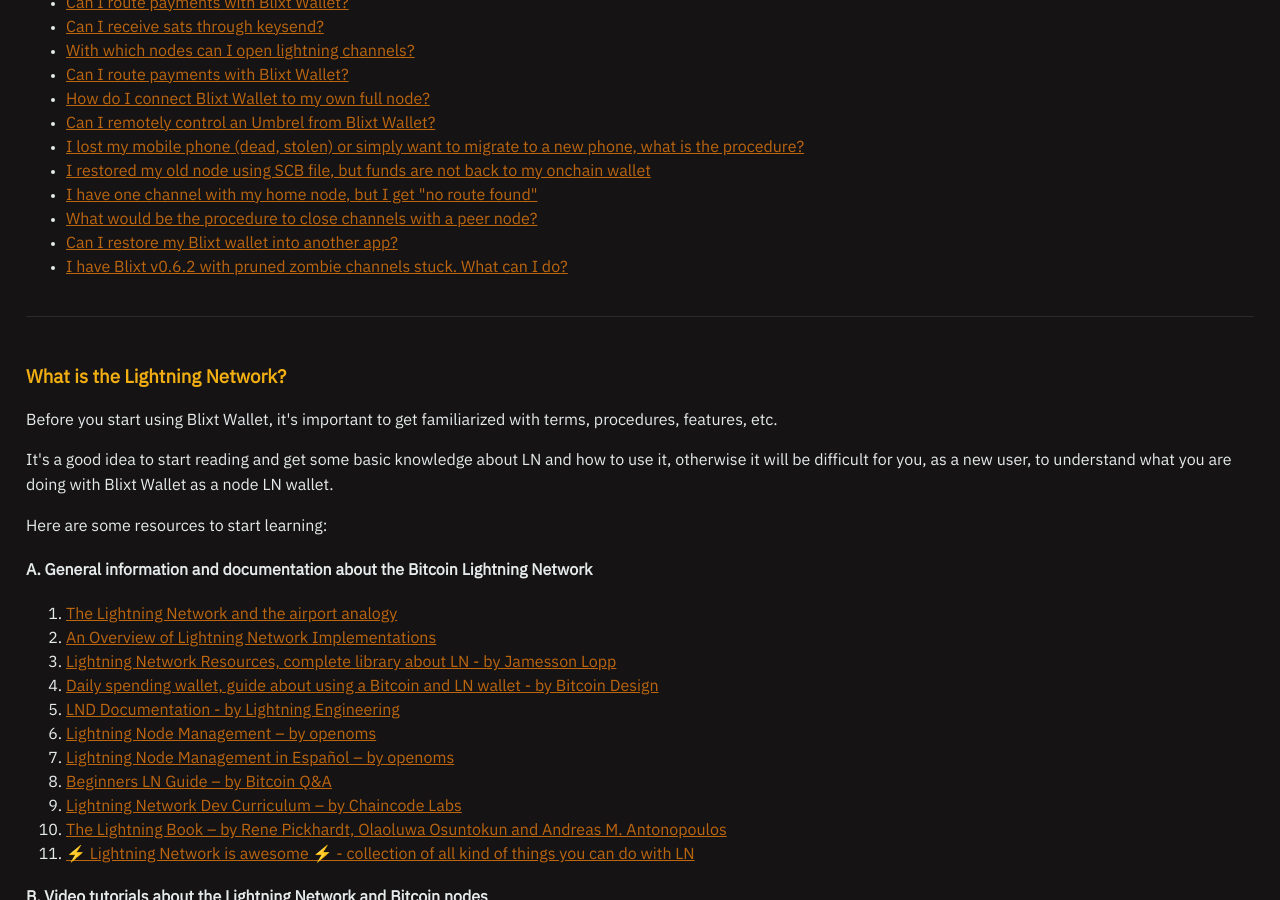
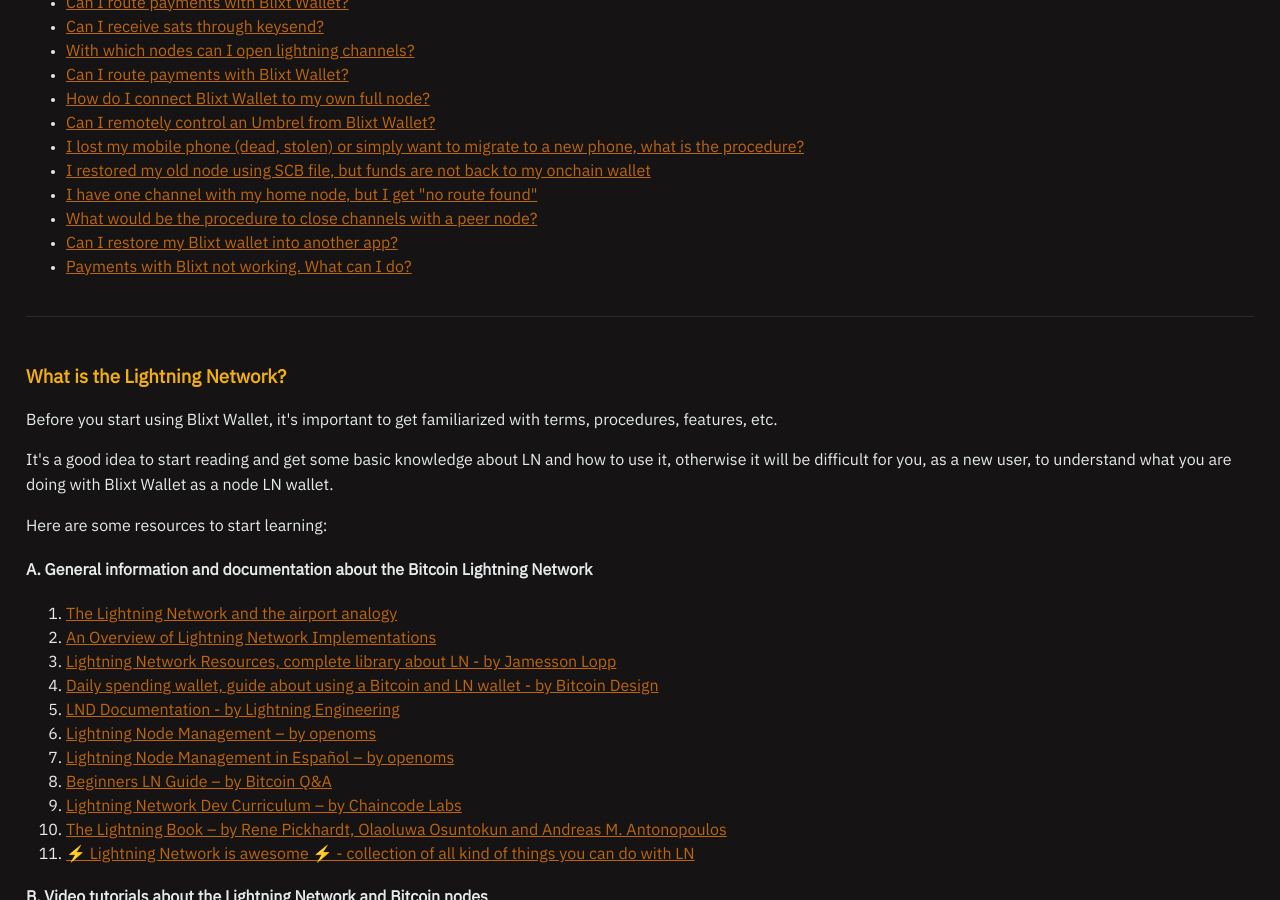
Before and after one commit to BlixtWallet/blixtwallet.github.io, a Jekyll site: the page built from faq.html, in a window 1280 px wide and 900 px high, scrolled down 519 px. Built offline with Jekyll 4.4.1, drawn with Linux system fonts in a browser that asks for light colours; some of the changed text lies outside the part shown.

Commit message:
small title correction

```diff
--- a/faq.html
+++ b/faq.html
@@ -45,7 +45,7 @@
       <li><a href="#home-node-settings">I have one channel with my home node, but I get "no route found"</a></li>
       <li><a href="#closing-channels">What would be the procedure to close channels with a peer node?</a></li>
       <li><a href="#restore-external">Can I restore my Blixt wallet into another app?</a></li>
-      <li><a href="#pruned-zombies">I have Blixt v0.6.2 with pruned zombie channels stuck. What can I do?</a></li>
+      <li><a href="#pruned-zombies">Payments with Blixt not working. What can I do?</a></li>
     </ul>
   </section>
   <section id="what-is-ln">
@@ -610,7 +610,7 @@
   </section>
 
   <section id="pruned-zombies">
-    <h3>I have Blixt v0.6.2 with pruned zombie channels stuck. What can I do?</h3>
+    <h3>Payments with Blixt not working. What can I do?</h3>
     <p>During the Blixt v0.6.2 our team did a lot of testing in regards of pruned zombie channels
        that were affecting the normal activity of LN users and especially Blixt users.</p>
     <p>To fix this annoying issue (payments stuck or mostly failed) it was released the Blixt v0.6.3
--- a/faq_es.html
+++ b/faq_es.html
@@ -41,7 +41,7 @@
       <li><a href="#nodo-personal-config">Tengo un canal con mi nodo personal, pero aparece "no se encontró ninguna ruta". ¿Qué puedo hacer?</a></li>
       <li><a href="#cerrar-canales">¿Cuál sería el procedimiento para cerrar canales con un nodo par?</a></li>
       <li><a href="#restaurar-externo">¿Puedo restaurar mi billetera Blixt en otra aplicación?</a></li>
-      <li><a href="#pruned-zombies">Tengo Blixt v0.6.2 con canales zombies podados atascados. ¿Qué puedo hacer?</a></li>
+      <li><a href="#pruned-zombies">Pagos con Blixt no funcionan. ¿Qué puedo hacer?</a></li>
     </ul>
   </section>
   <section id="que-es-ln">
@@ -461,7 +461,7 @@
   </section>
 
   <section id="pruned-zombies">
-    <h3>Tengo Blixt v0.6.2 con canales zombies podados atascados. ¿Qué puedo hacer?</h3>
+    <h3>Pagos con Blixt no funcionan. ¿Qué puedo hacer?</h3>
     <p>En la v0.6.2 de Blixt nuestro equipo realizó muchas pruebas con respecto a los canales de zombie podados
       que estaban afectando la actividad normal de los usuarios de LN y especialmente los usuarios de Blixt.</p>
    <p>Para solucionar este problema molesto (los pagos atascados o en su mayoría fallidos) se lanzó el Blixt V0.6.3
```
